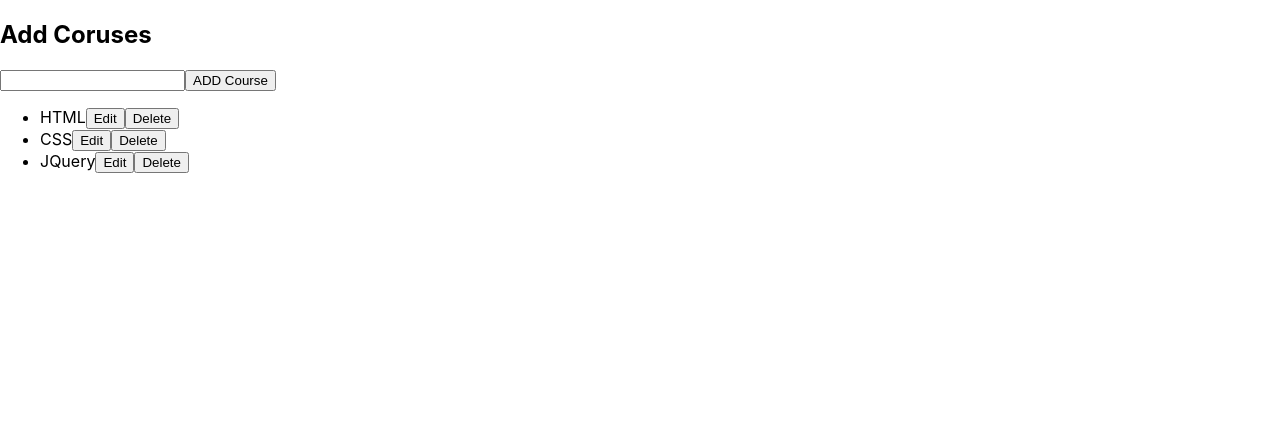
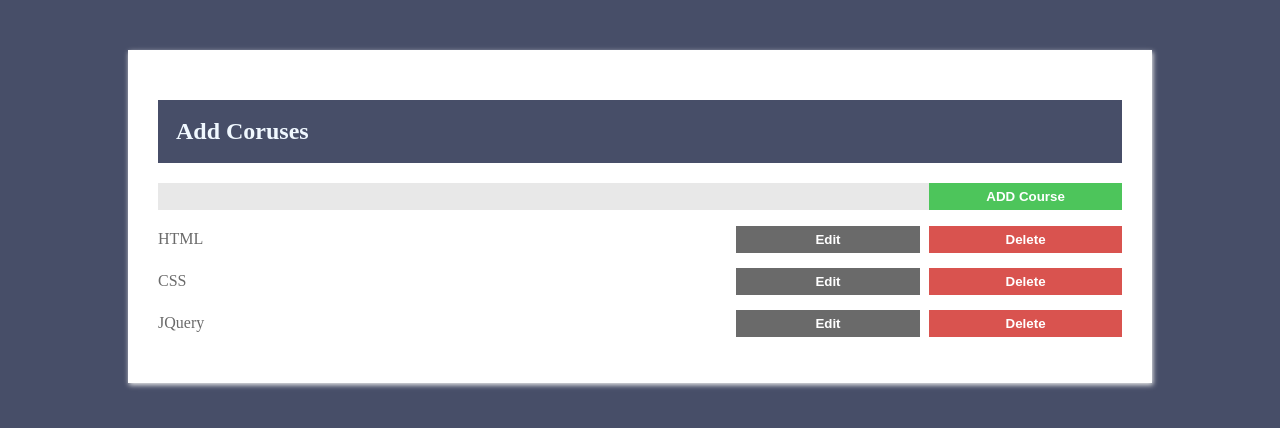
Before and after one commit to nesmamanasra/crud-opperations-react, a React (Create React App) app: page / in a window 1280 px wide. Shown: the top 428 px of the page. Built offline with nearby package versions, Linux system fonts and the light colour scheme.

Commit message:
add styling css to task

```diff
--- a/src/index.css
+++ b/src/index.css
@@ -1,13 +1,69 @@
-body {
-  margin: 0;
-  font-family: -apple-system, BlinkMacSystemFont, 'Segoe UI', 'Roboto', 'Oxygen',
-    'Ubuntu', 'Cantarell', 'Fira Sans', 'Droid Sans', 'Helvetica Neue',
-    sans-serif;
-  -webkit-font-smoothing: antialiased;
-  -moz-osx-font-smoothing: grayscale;
-}
+* {
+    box-sizing: border-box;
+  }
+  body {
+    background: #474E68;
+    margin: 0;
+  }
 
-code {
-  font-family: source-code-pro, Menlo, Monaco, Consolas, 'Courier New',
-    monospace;
-}
+  h2 {
+    background: #474E68 ;
+    padding: 18px;
+    color: aliceblue;
+  }
+
+  .App {
+    padding: 30px;
+    background: #fff;
+    width: 80%;
+    margin: 50px auto;
+    box-shadow: 1px 2px 5px #eee;
+  }
+  input{
+    width: 80%;
+    border: 0;
+    padding: 6px 10px;
+    background: #e8e8e8;
+  }
+  button {
+    width: 20%;
+    border: 0;
+    padding: 6px 0;
+    margin: 0;
+    outline: 0;
+    color: #fff;
+    font-weight: bold;
+    cursor: pointer;
+    background: #4dc55b;
+  }
+
+  ul{
+    list-style: none;
+    padding: 0;
+  }
+
+  li{
+    margin: 15px 0;
+  }
+
+  li span {
+    display: inline-block;
+    width: 60%;
+    color: #6a6a6a;
+  }
+  li > button:first-of-type {
+    background: #6a6a6a;
+    color: #fff;
+    margin-right: 1%;
+    width: 19%;
+  }
+
+  li > button:last-of-type {
+    background: #d9534f;
+    color: #fff;
+  }
+
+  ul > form {
+    margin: 15px 0;
+  }
+  /* nesma */
```
